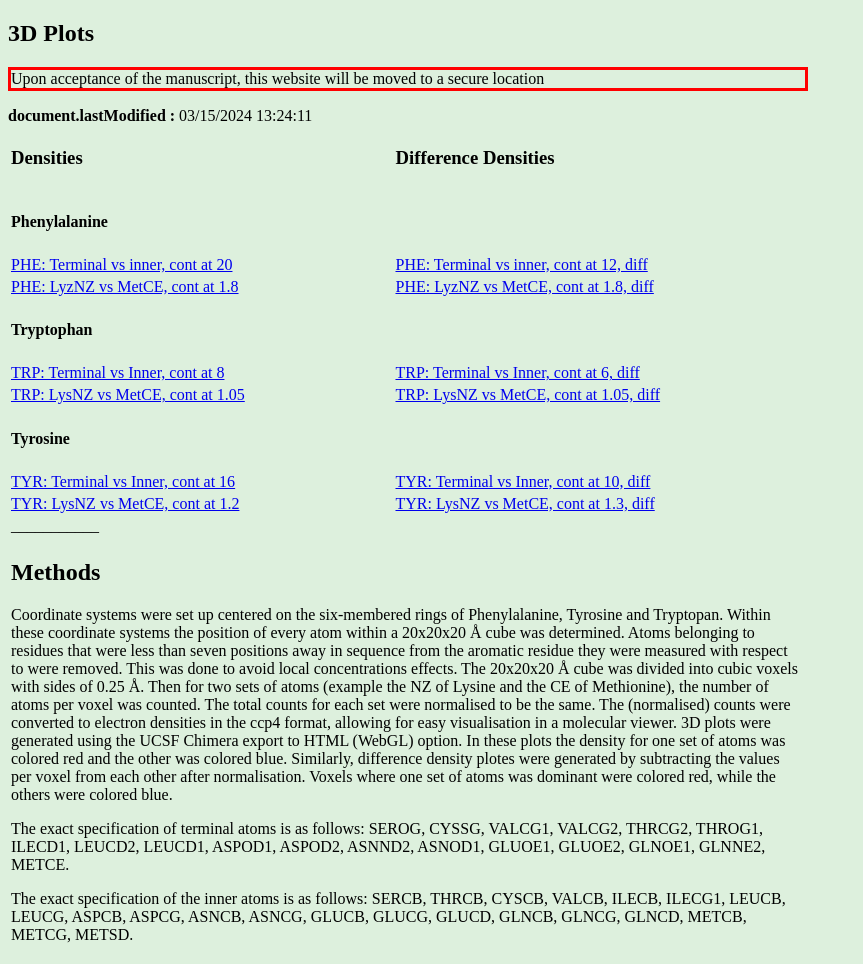
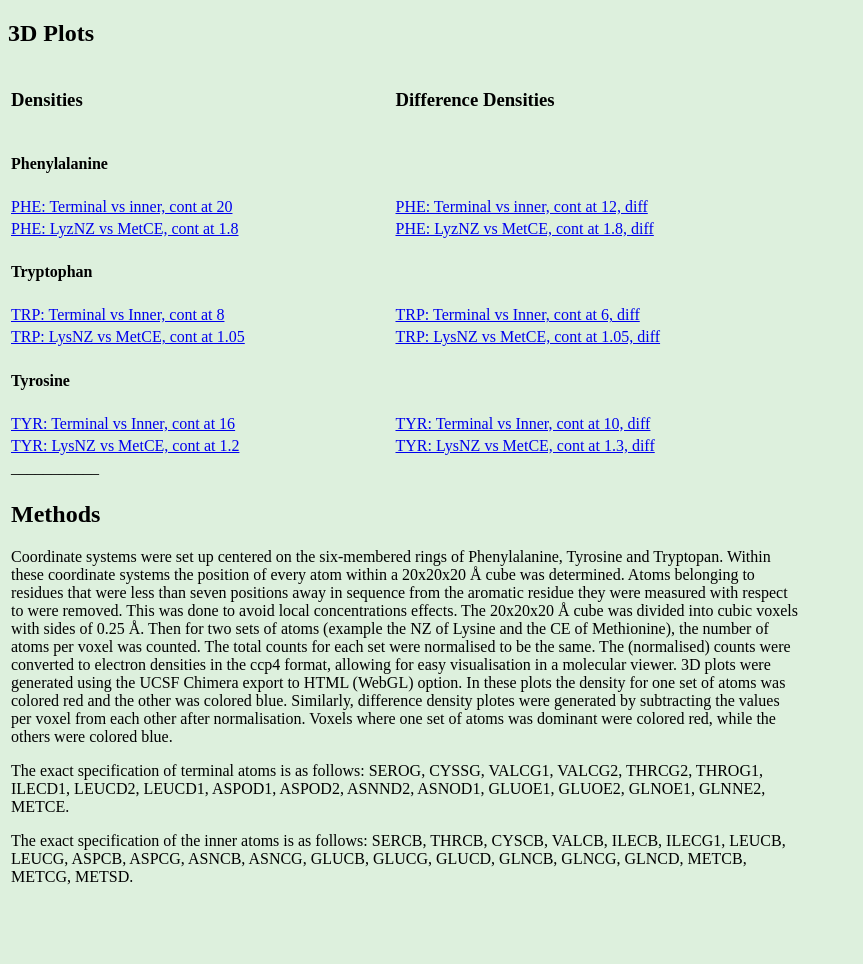
Before and after one commit to GNicolaes/cationpi, a plain HTML site: page index.html in a window 1280 px wide. Shown: the whole page, without its empty margins (0-863 px from the left). After the commit the page ends 913 px from the top, so only its background shows below. Drawn offline with Linux system fonts and the light colour scheme.

Commit message:
Removed some stuff

```diff
--- a/index.html
+++ b/index.html
@@ -9,7 +9,6 @@ body {background-color: #ddf0dd;max-width:800px;}
   </head>
   <body>
 <h2>3D Plots</h2>
-<p style="border:solid;border-color:red;">Upon acceptance of the manuscript, this website will be moved to a secure location</p>
       <table>
           <tr> <td><h3>Densities</h3></td> <td><h3>Difference Densities</h3></td> </tr>
           <tr> <td><h4>Phenylalanine</h4></td> <td></td> </tr>
@@ -49,7 +48,5 @@ SERCB, THRCB, CYSCB, VALCB, ILECB, ILECG1,        LEUCB, LEUCG, ASPCB, ASPCG, AS
 <p></p>
 
 
-<b>document.lastModified : </b>
-<script>document.write( document.lastModified );</script>
  </body>
 </html>
```
